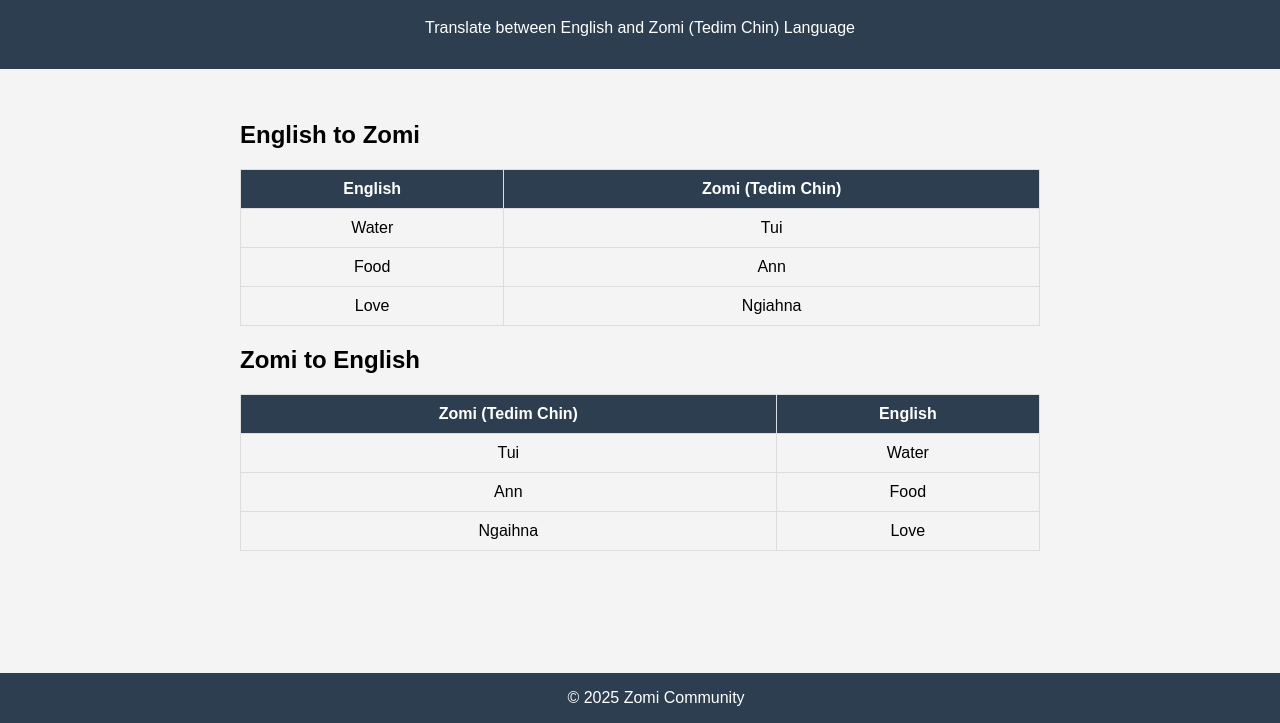
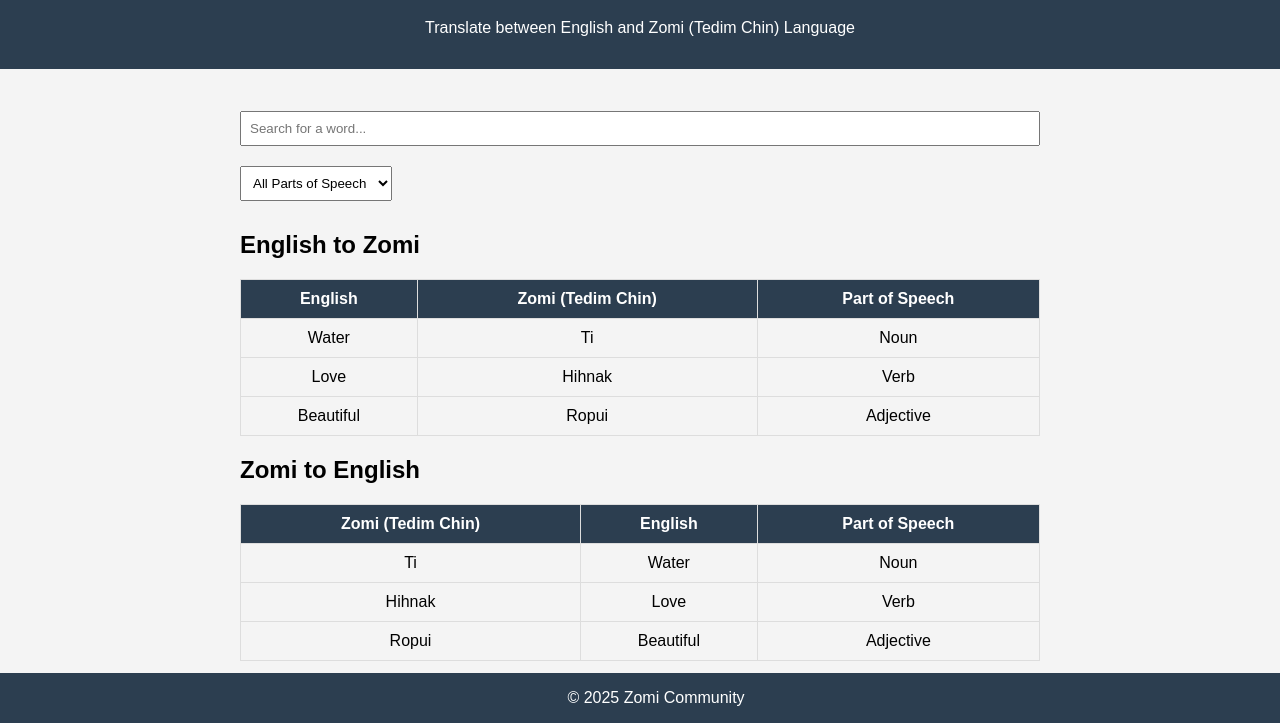
Before and after one commit to ThangCLian/english-zomi-dictionary, a plain HTML site: page index.html in a window 1280 px wide. Shown: the part 77-800 px from the top of the page. Drawn offline with Linux system fonts and the light colour scheme.

Commit message:
Added English-Zomi dictionary with parts of speech and search functionality

```diff
--- a/index.html
+++ b/index.html
@@ -44,6 +44,16 @@
       bottom: 0;
       width: 100%;
     }
+    input[type="text"] {
+      width: 100%;
+      padding: 8px;
+      margin: 10px 0;
+      box-sizing: border-box;
+    }
+    select {
+      padding: 8px;
+      margin: 10px 0;
+    }
   </style>
 </head>
 <body>
@@ -52,48 +62,148 @@
     <p>Translate between English and Zomi (Tedim Chin) Language</p>
   </header>
   <main>
+    <!-- Search Bar -->
+    <input type="text" id="searchBar" onkeyup="searchDictionary()" placeholder="Search for a word...">
+
+    <!-- Parts of Speech Dropdown -->
+    <select id="posFilter" onchange="filterByPOS()">
+      <option value="">All Parts of Speech</option>
+      <option value="Noun">Noun</option>
+      <option value="Verb">Verb</option>
+      <option value="Adjective">Adjective</option>
+      <option value="Adverb">Adverb</option>
+      <option value="Pronoun">Pronoun</option>
+      <option value="Preposition">Preposition</option>
+      <option value="Conjunction">Conjunction</option>
+      <option value="Interjection">Interjection</option>
+    </select>
+
     <h2>English to Zomi</h2>
-    <table>
+    <table id="englishTable">
+      <thead>
         <tr>
           <th>English</th>
           <th>Zomi (Tedim Chin)</th>
+          <th>Part of Speech</th>
         </tr>
-      <tr>
+      </thead>
+      <tbody>
+        <tr data-pos="Noun">
           <td>Water</td>
-        <td>Tui</td>
+          <td>Ti</td>
+          <td>Noun</td>
         </tr>
-      <tr>
-        <td>Food</td>
-        <td>Ann</td>
+        <tr data-pos="Verb">
+          <td>Love</td>
+          <td>Hihnak</td>
+          <td>Verb</td>
         </tr>
-      <tr>
-        <td>Love</td>
-        <td>Ngiahna</td>
+        <tr data-pos="Adjective">
+          <td>Beautiful</td>
+          <td>Ropui</td>
+          <td>Adjective</td>
         </tr>
+      </tbody>
     </table>
 
     <h2>Zomi to English</h2>
-    <table>
+    <table id="zomiTable">
+      <thead>
         <tr>
           <th>Zomi (Tedim Chin)</th>
           <th>English</th>
+          <th>Part of Speech</th>
         </tr>
-      <tr>
-        <td>Tui</td>
+      </thead>
+      <tbody>
+        <tr data-pos="Noun">
+          <td>Ti</td>
           <td>Water</td>
+          <td>Noun</td>
         </tr>
-      <tr>
-        <td>Ann</td>
-        <td>Food</td>
+        <tr data-pos="Verb">
+          <td>Hihnak</td>
+          <td>Love</td>
+          <td>Verb</td>
         </tr>
-      <tr>
-        <td>Ngaihna</td>
-        <td>Love</td>
+        <tr data-pos="Adjective">
+          <td>Ropui</td>
+          <td>Beautiful</td>
+          <td>Adjective</td>
         </tr>
+      </tbody>
     </table>
   </main>
   <footer>
     &copy; 2025 Zomi Community
   </footer>
+
+  <script>
+    function searchDictionary() {
+      var input, filter, englishTable, zomiTable, trE, trZ, tdE, tdZ, i, txtValue;
+      input = document.getElementById("searchBar");
+      filter = input.value.toUpperCase();
+      englishTable = document.getElementById("englishTable");
+      zomiTable = document.getElementById("zomiTable");
+      trE = englishTable.getElementsByTagName("tr");
+      trZ = zomiTable.getElementsByTagName("tr");
+
+      // Search English to Zomi table
+      for (i = 1; i < trE.length; i++) {
+        tdE = trE[i].getElementsByTagName("td")[0]; // English column
+        if (tdE) {
+          txtValue = tdE.textContent || tdE.innerText;
+          if (txtValue.toUpperCase().indexOf(filter) > -1) {
+            trE[i].style.display = "";
+          } else {
+            trE[i].style.display = "none";
+          }
+        }
+      }
+
+      // Search Zomi to English table
+      for (i = 1; i < trZ.length; i++) {
+        tdZ = trZ[i].getElementsByTagName("td")[0]; // Zomi column
+        if (tdZ) {
+          txtValue = tdZ.textContent || tdZ.innerText;
+          if (txtValue.toUpperCase().indexOf(filter) > -1) {
+            trZ[i].style.display = "";
+          } else {
+            trZ[i].style.display = "none";
+          }
+        }
+      }
+    }
+
+    // Filter by Part of Speech
+    function filterByPOS() {
+      var posFilter, englishTable, zomiTable, trE, trZ, pos, i;
+      posFilter = document.getElementById("posFilter").value;
+      englishTable = document.getElementById("englishTable");
+      zomiTable = document.getElementById("zomiTable");
+      trE = englishTable.getElementsByTagName("tr");
+      trZ = zomiTable.getElementsByTagName("tr");
+
+      // Filter English to Zomi table
+      for (i = 1; i < trE.length; i++) {
+        pos = trE[i].getAttribute("data-pos");
+        if (posFilter === "" || pos === posFilter) {
+          trE[i].style.display = "";
+        } else {
+          trE[i].style.display = "none";
+        }
+      }
+
+      // Filter Zomi to English table
+      for (i = 1; i < trZ.length; i++) {
+        pos = trZ[i].getAttribute("data-pos");
+        if (posFilter === "" || pos === posFilter) {
+          trZ[i].style.display = "";
+        } else {
+          trZ[i].style.display = "none";
+        }
+      }
+    }
+  </script>
 </body>
 </html>
```
Lines whose indentation alone changed are shown as unchanged.
